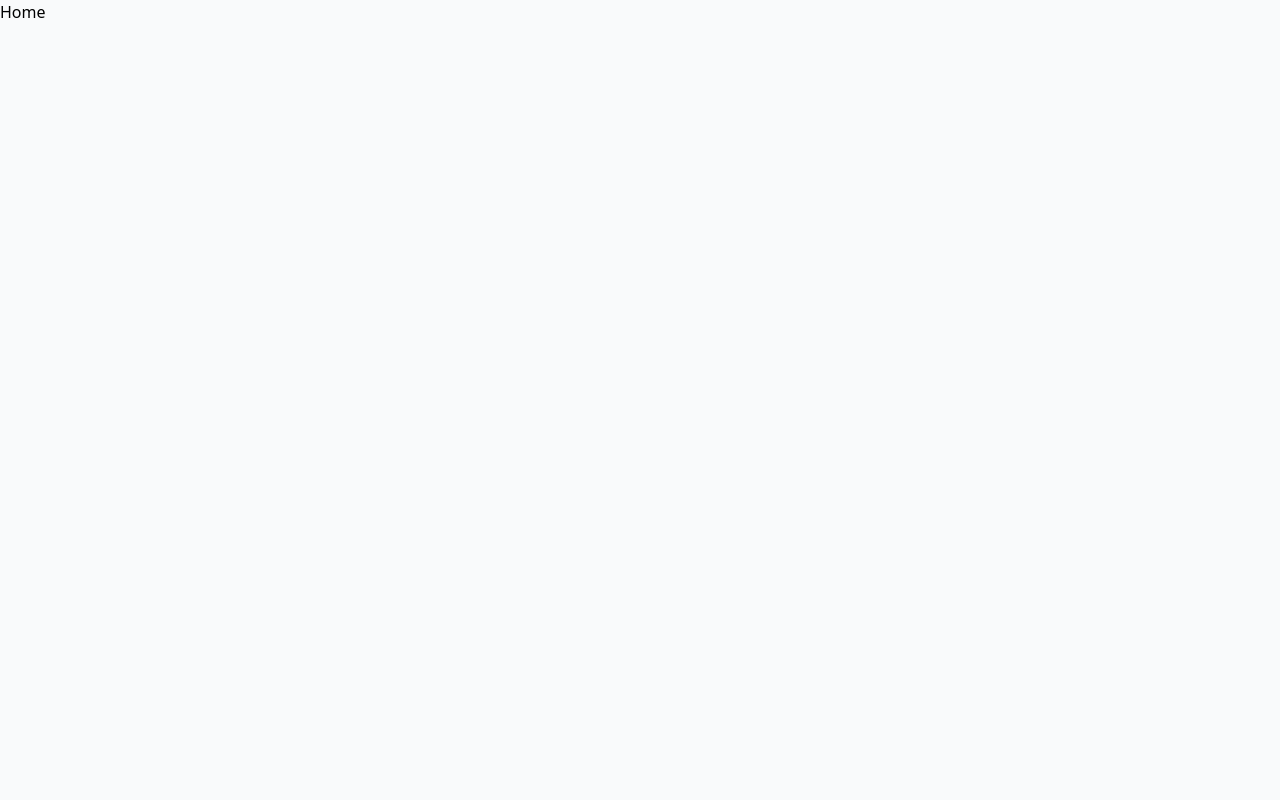
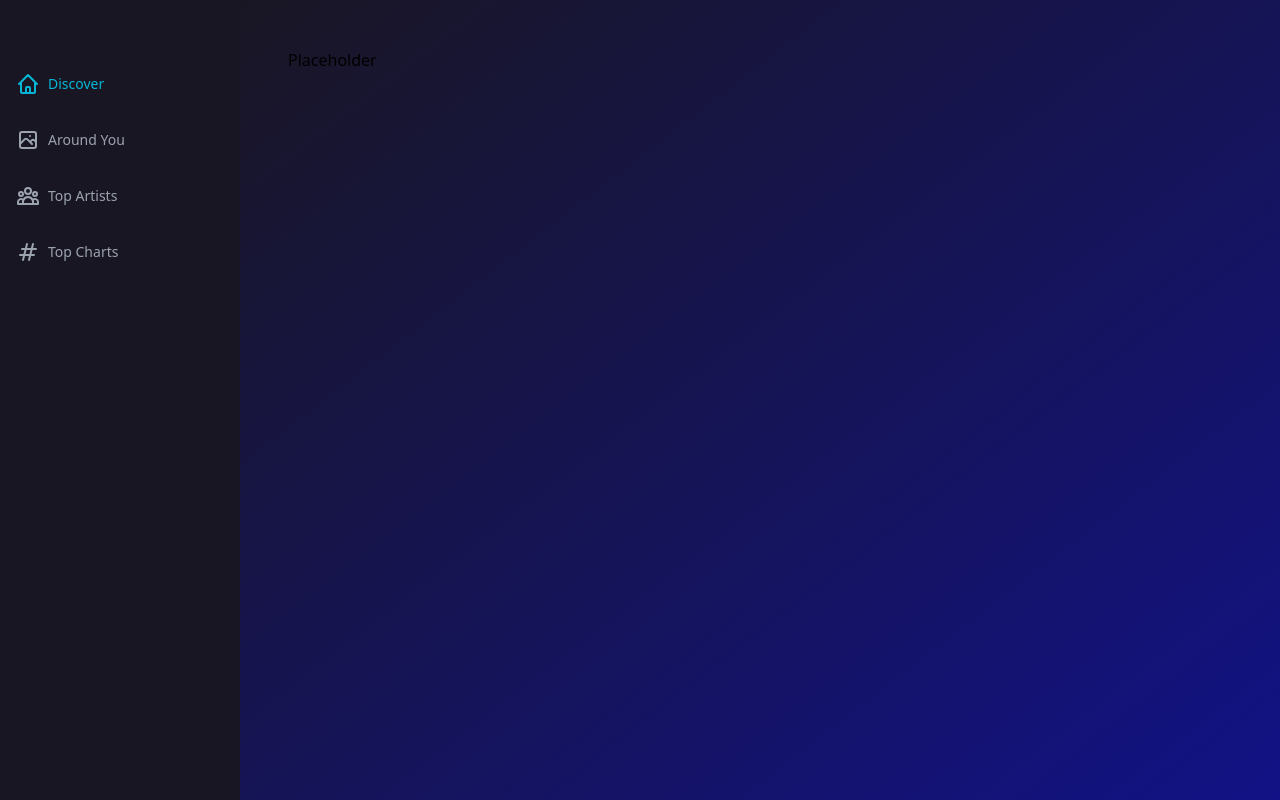
Before and after one commit to swz22/crescendo, a React (Vite) app: page / in a window 1280 px wide. Built offline with nearby package versions, Linux system fonts and the light colour scheme.

Commit message:
create sidebar component

```diff
--- a/src/App.jsx
+++ b/src/App.jsx
@@ -1,6 +1,11 @@
+import { Sidebar } from "./components";
+
 const App = () => (
-  <div>
-    Home
+  <div className="flex">
+    <Sidebar />
+    <div className="flex-1 flex flex-col bg-gradient-to-br from-black to-[#121286] sm:p-12 p-6">
+      Placeholder
+    </div>
   </div>
 );
 
--- /dev/null
+++ b/src/components/Sidebar.jsx
@@ -0,0 +1,36 @@
+import { NavLink } from "react-router-dom";
+import {
+  HiOutlineHashtag,
+  HiOutlineHome,
+  HiOutlineMenu,
+  HiOutlinePhotograph,
+  HiOutlineUserGroup,
+} from "react-icons/hi";
+
+const links = [
+  { name: "Discover", to: "/", icon: HiOutlineHome },
+  { name: "Around You", to: "/around-you", icon: HiOutlinePhotograph },
+  { name: "Top Artists", to: "/top-artists", icon: HiOutlineUserGroup },
+  { name: "Top Charts", to: "/top-charts", icon: HiOutlineHashtag },
+];
+
+const Sidebar = () => (
+  <div className="h-screen flex flex-col min-w-[240px] py-10 px-4 bg-[#191624]">
+    <div className="mt-4 flex flex-col">
+      {links.map((item) => (
+        <NavLink
+          key={item.name}
+          to={item.to}
+          className={`flex flex-row justify-start items-center my-4 text-sm font-medium ${
+            item.current ? "text-cyan-500" : "text-gray-400 hover:text-cyan-400"
+          }`}
+        >
+          <item.icon className="w-6 h-6 mr-2" />
+          {item.name}
+        </NavLink>
+      ))}
+    </div>
+  </div>
+);
+
+export default Sidebar;
--- /dev/null
+++ b/src/components/index.js
@@ -0,0 +1,3 @@
+import Sidebar from "./Sidebar";
+
+export { Sidebar };
--- a/tailwind.config.js
+++ b/tailwind.config.js
@@ -3,12 +3,6 @@
   content: ['./index.html', './src/**/*.{vue,js,ts,jsx,tsx}'],
   theme: {
     extend: {
-      screens: {
-        '3xl': '1720px',
-        '4xl': '1440px',
-        '5xl': '1920px',
-        '4k': '2560px',
-      },
       colors: {
         black: '#191624',
       },
@@ -49,5 +43,4 @@
       },
     },
   },
-  plugins: [require('tailwind-scrollbar-hide')],
 };
```
Also changed, not shown: 1 other file (tests, documents, lock files or other folders).
